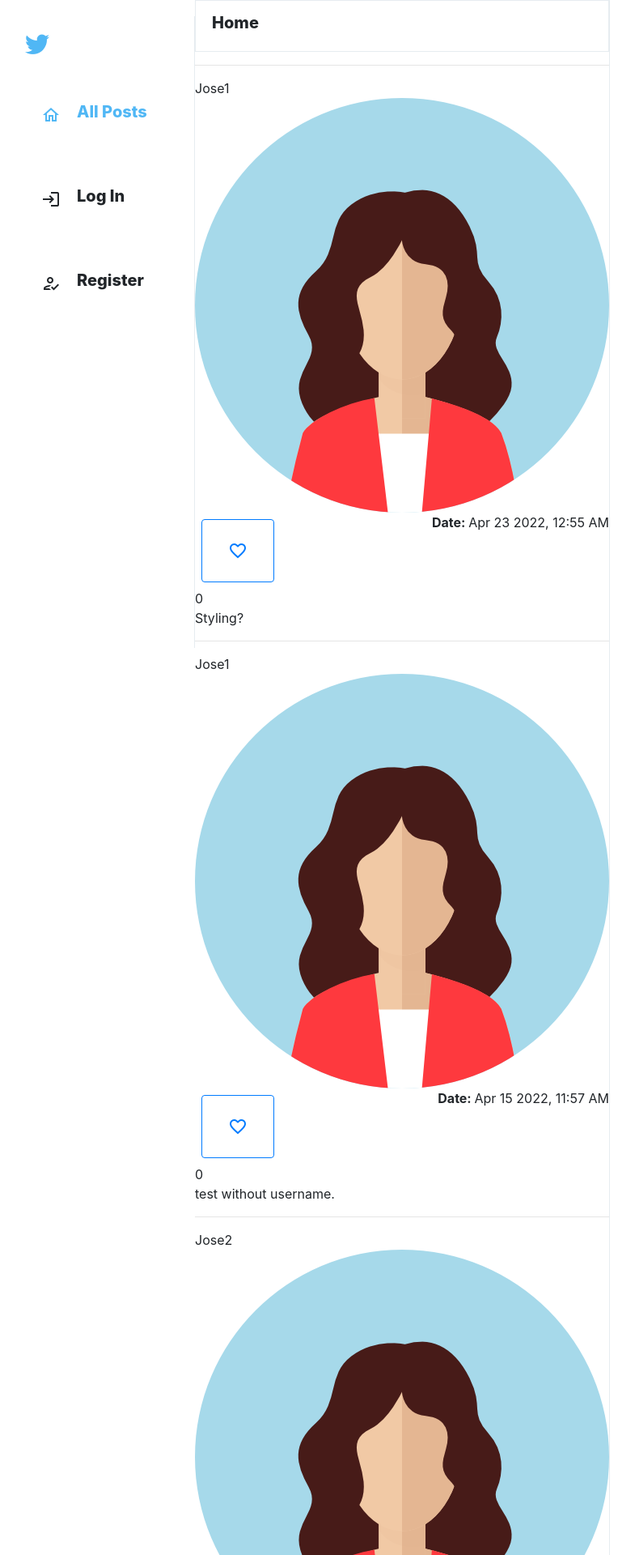
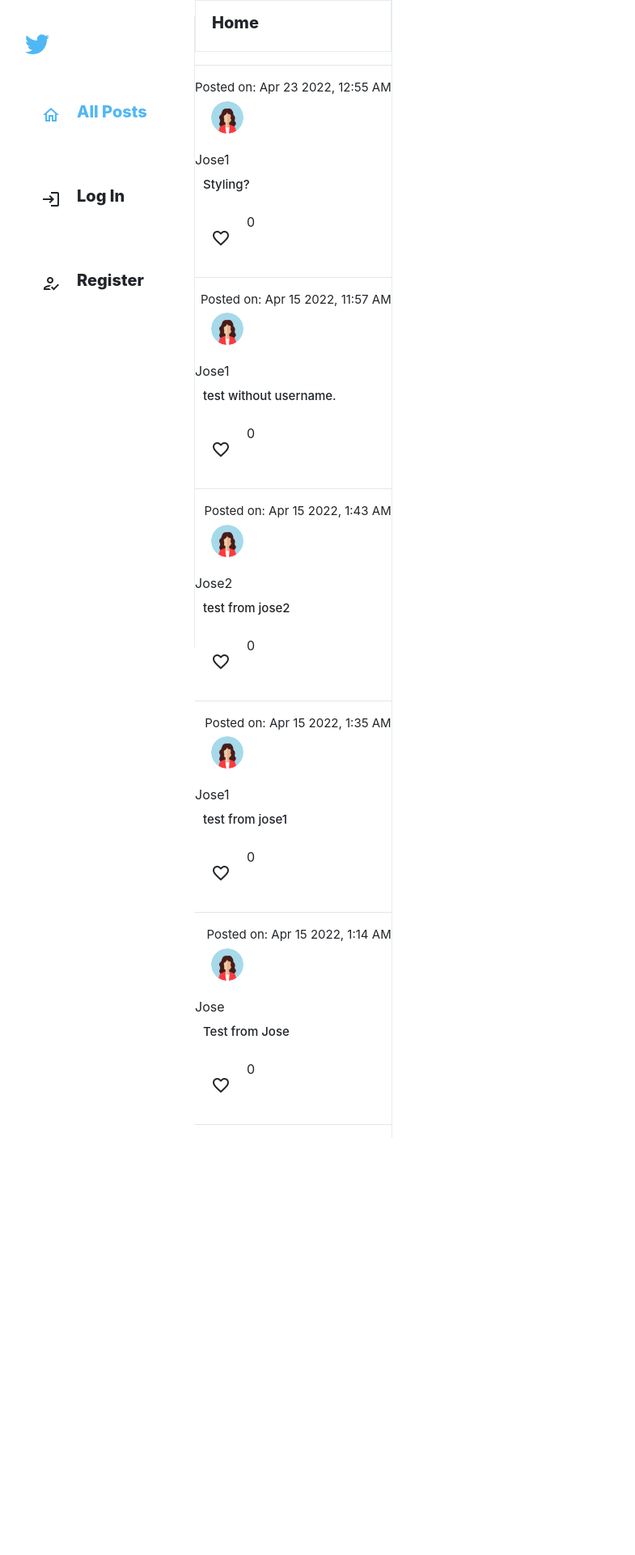
Before and after one commit to musikito/CS50, a Django app: page / in a window 1280 px wide. Shown: the top 1920 px of the page at 81% size, without its empty margins (19-804 px from the left). After the commit the page ends 1405 px from the top, so only its background shows below. Run offline with Django 4.2, Linux system fonts and the light colour scheme; data comes from the database, SQL or seed files in the repository; both versions use the stored data as it was after the commit; some libraries are stand-ins or nearby versions.

Commit message:
added some styling

```diff
--- a/WebDev Python and JS/project4/network/static/network/network.js
+++ b/WebDev Python and JS/project4/network/static/network/network.js
@@ -35,73 +35,72 @@ function load_allposts() {
         .then((response) => response.json())
         .then((posts) => {
             posts.forEach((item) => {
-                const parent_element = document.createElement("div");
+
                 // build posts
-                build_posts(item, parent_element);
+                build_posts(item);
                 // click event to bring full post
-                document.querySelector("#allposts-div").appendChild(parent_element);
+                // document.querySelector("#allposts-div").appendChild(parent_element);
             })
         })
 }
 
 
 
-function build_posts(item, parent_element) {
-    // const content = document.createElement("div");
+function build_posts(item) {
+    const content = document.createElement("div");
+    content.classList = "post";
+    const postheader = document.createElement("div");
+    postheader.classList = "post_header";
+    const postfooter = document.createElement("div");
+    postfooter.classList = "post_footer";
     const poster = document.createElement("div");
     const poster_avatar = document.createElement("div");
     const body = document.createElement("div");
-    const like_button = document.createElement("button");
+    body.classList = "body_text";
+    const like_button = document.createElement("icon");
     const num_likes = document.createElement("div");
     const date = document.createElement("div");
+    date.classList = "date";
 
-    // Set and style the date.
-    date.innerHTML = `<strong> Date: </strong> ${item["posted_on"]}`;
-    date.style.display = "inline-block";
-    date.style.float = "right";
-
-    // Body
-    body.innerHTML = item["content"];
+    // Date.
+    date.innerHTML = `Posted on: ${item["posted_on"]}`;
 
     // User
     poster.innerHTML = item["poster"];
     poster_avatar.classList = "post_avatar";
     poster_avatar.innerHTML = ' <img src="static/network/profile.png" />';
 
-    num_likes.innerHTML = item["num_likes"];
+    postheader.appendChild(date);
+    postheader.appendChild(poster_avatar);
+    postheader.appendChild(poster);
 
-    // DEBUG
-    console.log(item["content"]);
-    console.log(item["poster"]);
-    console.log(item["num_likes"]);
+
+
+    // Body
+    body.innerHTML = `<h3> ${item["content"]} </h3`;
+    content.appendChild(body);
 
     // Like button
     like_button.innerHTML = '<span class="material-icons-outlined"> favorite_border</span>';
-    like_button.classList = "btn btn-outline-primary m-2";
     // TODO add click event to add likes to DB and change the button to filled && update DB
 
+    num_likes.innerHTML = item["num_likes"];
+    num_likes.style.float = "left";
+
+    // Post footer
+    postfooter.appendChild(like_button);
+    postfooter.appendChild(num_likes);
+
     // Build posts
-    document.querySelector("#allposts-div").appendChild(poster);
-    document.querySelector("#allposts-div").appendChild(poster_avatar);
-    document.querySelector("#allposts-div").appendChild(date);
-    document.querySelector("#allposts-div").appendChild(like_button);
-    document.querySelector("#allposts-div").appendChild(num_likes);
+    // document.querySelector("#allposts-div").appendChild(poster);
+    // document.querySelector("#allposts-div").appendChild(poster_avatar);
+    // document.querySelector("#allposts-div").appendChild(date);
+    // document.querySelector("#allposts-div").appendChild(like_button);
+    // document.querySelector("#allposts-div").appendChild(num_likes);
+    document.querySelector("#allposts-div").appendChild(postheader);
     document.querySelector("#allposts-div").appendChild(body);
+    document.querySelector("#allposts-div").appendChild(postfooter);
     document.querySelector("#allposts-div").appendChild(document.createElement("hr"));
-
-
-
-
-    // content.appendChild(date);
-    // content.style.padding = "10px";
-
-    // parent_element.appendChild(content);
-
-    //Style the parent element
-    parent_element.style.borderstyle = "solid";
-    parent_element.style.borderwith = "3px";
-    parent_element.style.margin = "10px";
-
 
 
 }
--- a/WebDev Python and JS/project4/network/static/network/styles.css
+++ b/WebDev Python and JS/project4/network/static/network/styles.css
@@ -127,5 +127,43 @@ a {
     font-size: 20px;
     border: none;
     outline: none;
+}
+
+.post_avatar img {
+    border-radius: 50%;
+    height: 40px;
+}
+
+.post_avatar {
+    padding: 20px;
+}
+
+.post {
+    display: flex;
+    align-items: flex-start;
+    border-bottom: 1px solid var(--twitter-background);
+    padding-bottom: 10px;
+}
+
+.post_footer {
+    display: flex;
+    margin-top: 10px;
+}
+
+.body_text h3 {
+    font-size: 15px;
+    margin-bottom: 5px;
 
 }
+
+.body_text {
+    flex: 1;
+    padding: 10px;
+}
+
+.date {
+    display: flex;
+    font-size: 15px;
+    margin-bottom: 5px;
+    float: right;
+}
--- a/WebDev Python and JS/project4/network/templates/network/index.html
+++ b/WebDev Python and JS/project4/network/templates/network/index.html
@@ -28,6 +28,6 @@
 {% endif %}
     <hr>
     <div id="message-div"></div>
-    <div id="allposts-div"></div>
+    <div class="posts" id="allposts-div"></div>
 </div>
 {% endblock %}
```
Also changed, not shown: WebDev Python and JS/project4/db.sqlite3.
